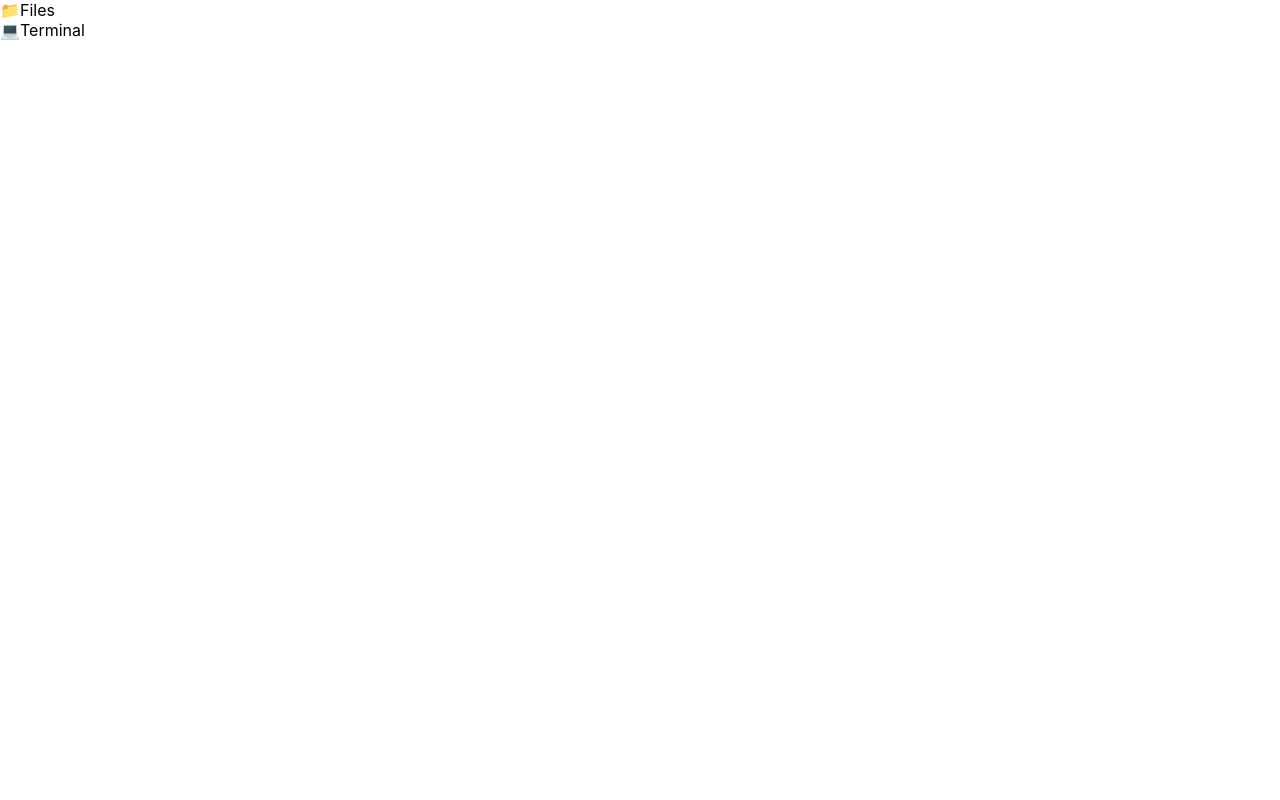
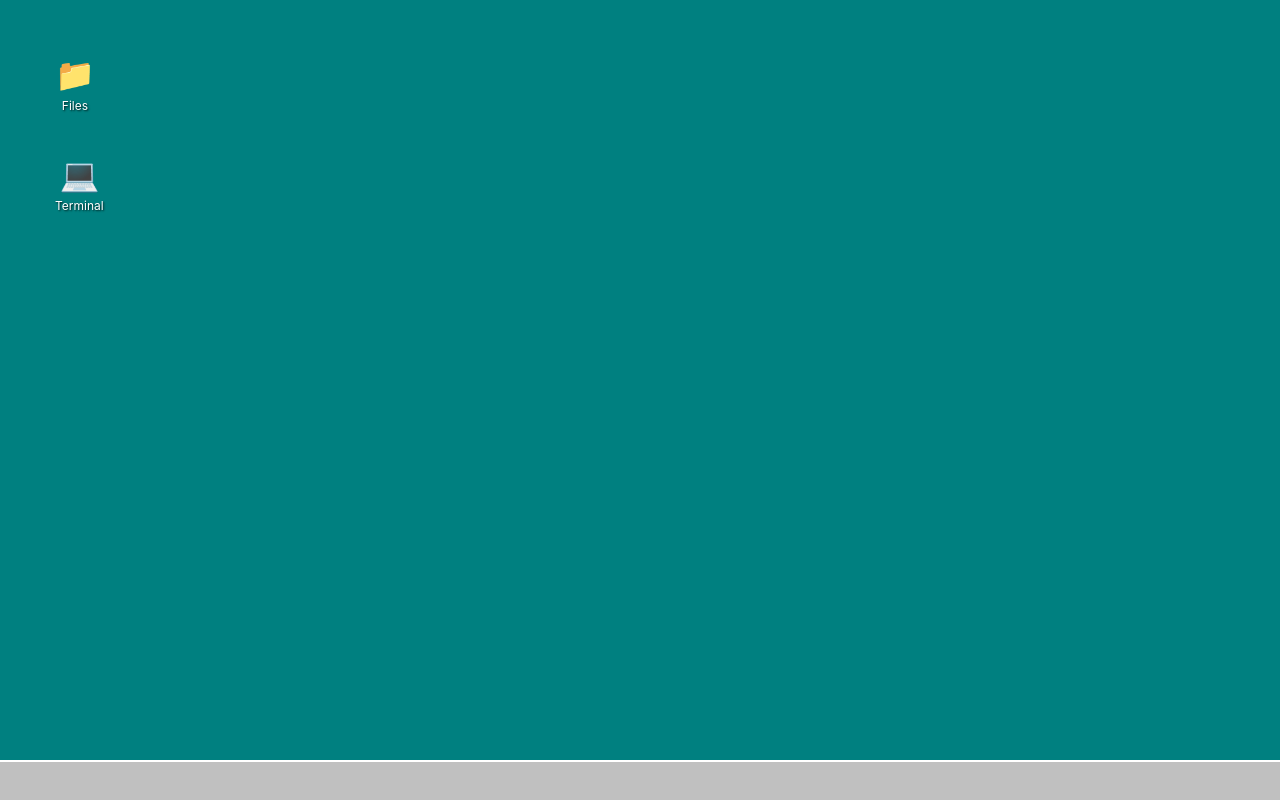
Before and after one commit to JacobFV/browser-os, a React (Vite) app in the folder apps/web-shell/: page / in a window 1280 px wide. Built offline with nearby package versions, Linux system fonts and the light colour scheme.

Commit message:
style: add basic styling for desktop, icons, taskbar, and windows

```diff
--- a/apps/web-shell/src/index.css
+++ b/apps/web-shell/src/index.css
@@ -13,3 +13,95 @@ body {
   width: 100vw;
   height: 100vh;
 }
+
+.web-shell {
+  width: 100vw;
+  height: 100vh;
+  position: relative;
+  overflow: hidden;
+}
+
+.desktop {
+  width: 100%;
+  height: 100%;
+  position: absolute;
+  background-color: #008080;
+}
+
+.desktop-icons {
+  position: relative;
+  width: 100%;
+  height: 100%;
+}
+
+.desktop-icon {
+  position: absolute;
+  display: flex;
+  flex-direction: column;
+  align-items: center;
+  cursor: pointer;
+  padding: 4px;
+  border: 1px solid transparent;
+}
+
+.desktop-icon:hover {
+  background-color: rgba(255, 255, 255, 0.2);
+  border: 1px dashed #fff;
+}
+
+.desktop-icon .icon {
+  font-size: 32px;
+  margin-bottom: 4px;
+}
+
+.desktop-icon .label {
+  color: #fff;
+  font-size: 12px;
+  text-shadow: 1px 1px 2px rgba(0, 0, 0, 0.8);
+  text-align: center;
+  max-width: 80px;
+  word-wrap: break-word;
+}
+
+.taskbar {
+  position: absolute;
+  bottom: 0;
+  left: 0;
+  right: 0;
+  height: 40px;
+  background-color: #c0c0c0;
+  border-top: 2px solid #fff;
+  display: flex;
+  align-items: center;
+  padding: 0 8px;
+  gap: 4px;
+}
+
+.taskbar-item {
+  padding: 4px 12px;
+  background-color: #c0c0c0;
+  border: 2px outset #c0c0c0;
+  cursor: pointer;
+  font-size: 12px;
+}
+
+.taskbar-item:hover {
+  background-color: #d4d0c8;
+}
+
+.taskbar-item:active {
+  border-style: inset;
+}
+
+.window {
+  box-shadow: 4px 4px 8px rgba(0, 0, 0, 0.3);
+}
+
+.window-titlebar {
+  user-select: none;
+}
+
+.window-close:hover {
+  background-color: #ff0000 !important;
+  color: #fff;
+}
```
